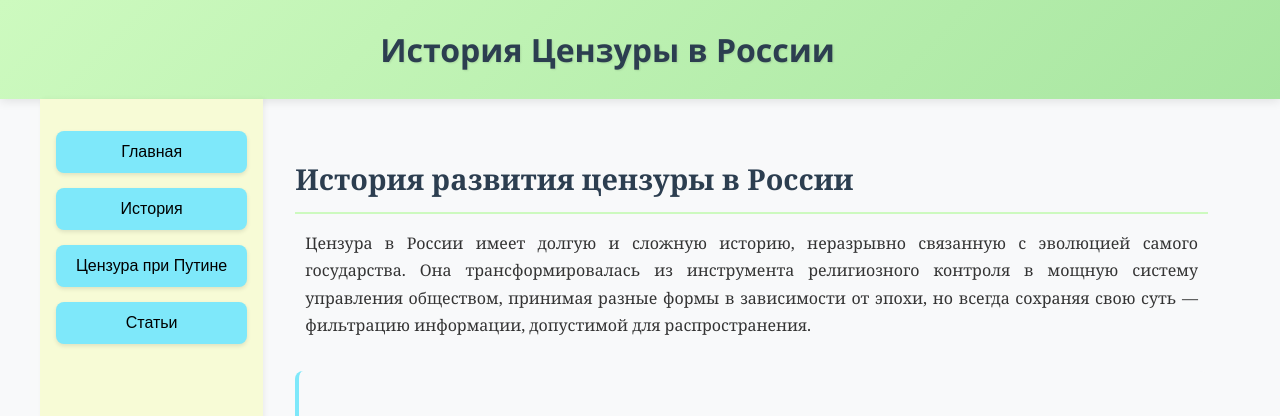
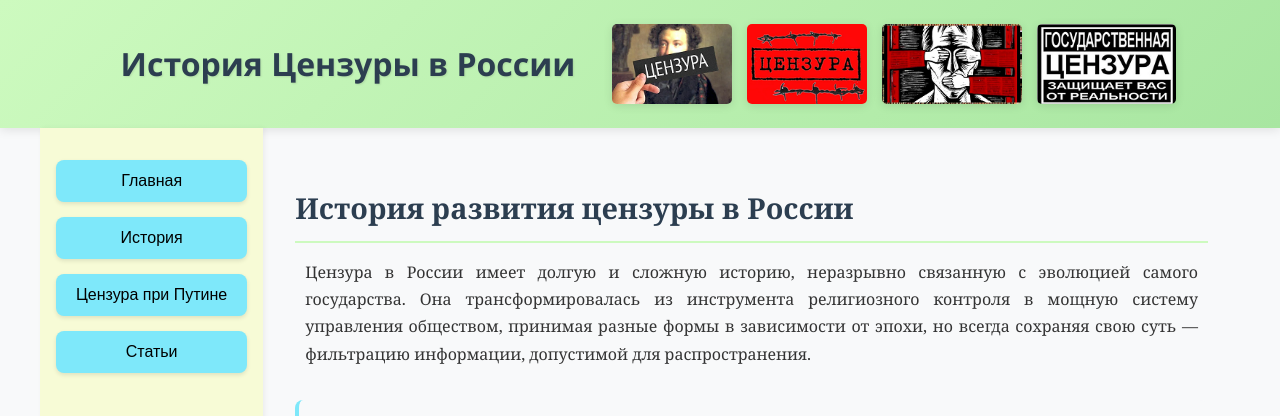
Before and after one commit to pavlushatkachev-max/istoriya-cenzuri-v-rossii, a plain HTML site: page history.html in a window 1280 px wide. Shown: the top 416 px of the page. Drawn offline with nearby package versions, Linux system fonts and the light colour scheme.

Commit message:
history.html

```diff
--- a/history.html
+++ b/history.html
@@ -13,10 +13,10 @@
         <div class="header-container">
             <h1>История Цензуры в России</h1>
             <div class="header-images">
-                <img src="images/image 1.png" alt="">
-                <img src="images/image 2.png" alt="">
-                <img src="images/image 3.png" alt="">
-                <img src="images/image 4.png" alt="">
+                <img src="images/image1.png" alt="">
+                <img src="images/image2.png" alt="">
+                <img src="images/image3.png" alt="">
+                <img src="images/image4.png" alt="">
             </div>
         </div>
     </header>
@@ -80,8 +80,8 @@
     <footer>
         <h3>Контакты</h3>
         <div class="social-links">
-            <a href=""><img src="images/image 10.png" alt=""></a>
-            <a href=""><img src="images/image 9.png" alt=""></a>
+            <a href=""><img src="images/image10.png" alt=""></a>
+            <a href=""><img src="images/image9.png" alt=""></a>
         </div>
 
         <button id="show-contact-form" style="margin: 10px; padding: 8px 15px; cursor: pointer;">
```
